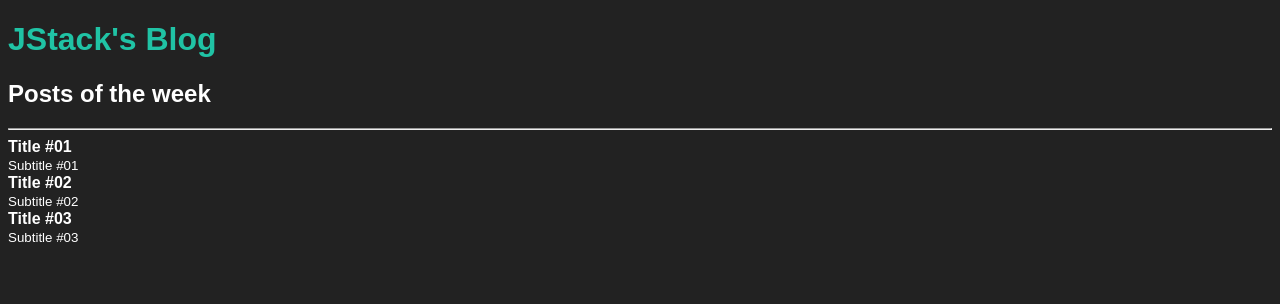
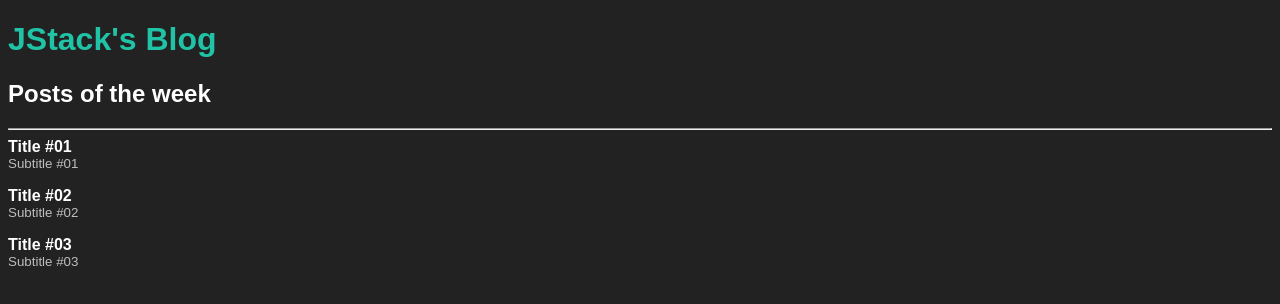
Before and after one commit to MariaGabrielaReis/jstack-react-class-components, a React app: page / in a window 1280 px wide. Shown: the top 304 px of the page. Built offline with nearby package versions, Linux system fonts and the light colour scheme.

Commit message:
feat: use Styled Components and organize files

```diff
--- a/package.json
+++ b/package.json
@@ -26,6 +26,7 @@
   "dependencies": {
     "prop-types": "^15.8.1",
     "react": "^17.0.2",
-    "react-dom": "^17.0.2"
+    "react-dom": "^17.0.2",
+    "styled-components": "^6.1.14"
   }
 }
--- a/src/Post.js
+++ b/src/components/Post/index.js
@@ -1,14 +1,14 @@
 import PropTypes from "prop-types";
 import React from "react";
 
+import { Container, Subtitle, Title } from "./styles";
+
 export function Post({ post }) {
   return (
-    <article>
-      <strong>{post.title}</strong>
-      <br />
-      <small>{post.subtitle}</small>
-      <br />
-    </article>
+    <Container>
+      <Title>{post.title}</Title>
+      <Subtitle>{post.subtitle}</Subtitle>
+    </Container>
   );
 }
 
--- /dev/null
+++ b/src/components/Post/styles.js
@@ -0,0 +1,12 @@
+import styled from "styled-components";
+
+export const Container = styled.article`
+  margin-bottom: 16px;
+`;
+
+export const Title = styled.strong``;
+
+export const Subtitle = styled.small`
+  display: block;
+  opacity: 0.7;
+`;
--- a/src/index.js
+++ b/src/index.js
@@ -1,8 +1,14 @@
 import React from "react";
 import ReactDOM from "react-dom";
 
-import App from "./App";
+import GlobalStyle from "./styles/global";
 
-import "./index.scss";
+import App from "./components/App";
 
-ReactDOM.render(<App />, document.getElementById("root"));
+ReactDOM.render(
+  <>
+    <GlobalStyle />
+    <App />
+  </>,
+  document.getElementById("root"),
+);
--- a/src/index.scss
+++ /dev/null
@@ -1,5 +0,0 @@
-body {
-  background-color: #222;
-  color: #fff;
-  font-family: sans-serif;
-}
--- /dev/null
+++ b/src/styles/global.js
@@ -0,0 +1,9 @@
+import { createGlobalStyle } from "styled-components";
+
+export default createGlobalStyle`
+  body {
+    background-color: #222;
+    color: #fff;
+    font-family: sans-serif;
+  }
+`;
```
Also changed, not shown: src/components/App.js (renamed from src/App.js), src/components/Header/Header.scss (renamed from src/Header.scss), src/components/Header/index.js (renamed from src/Header.js), 1 other file (tests, documents, lock files or other folders).
